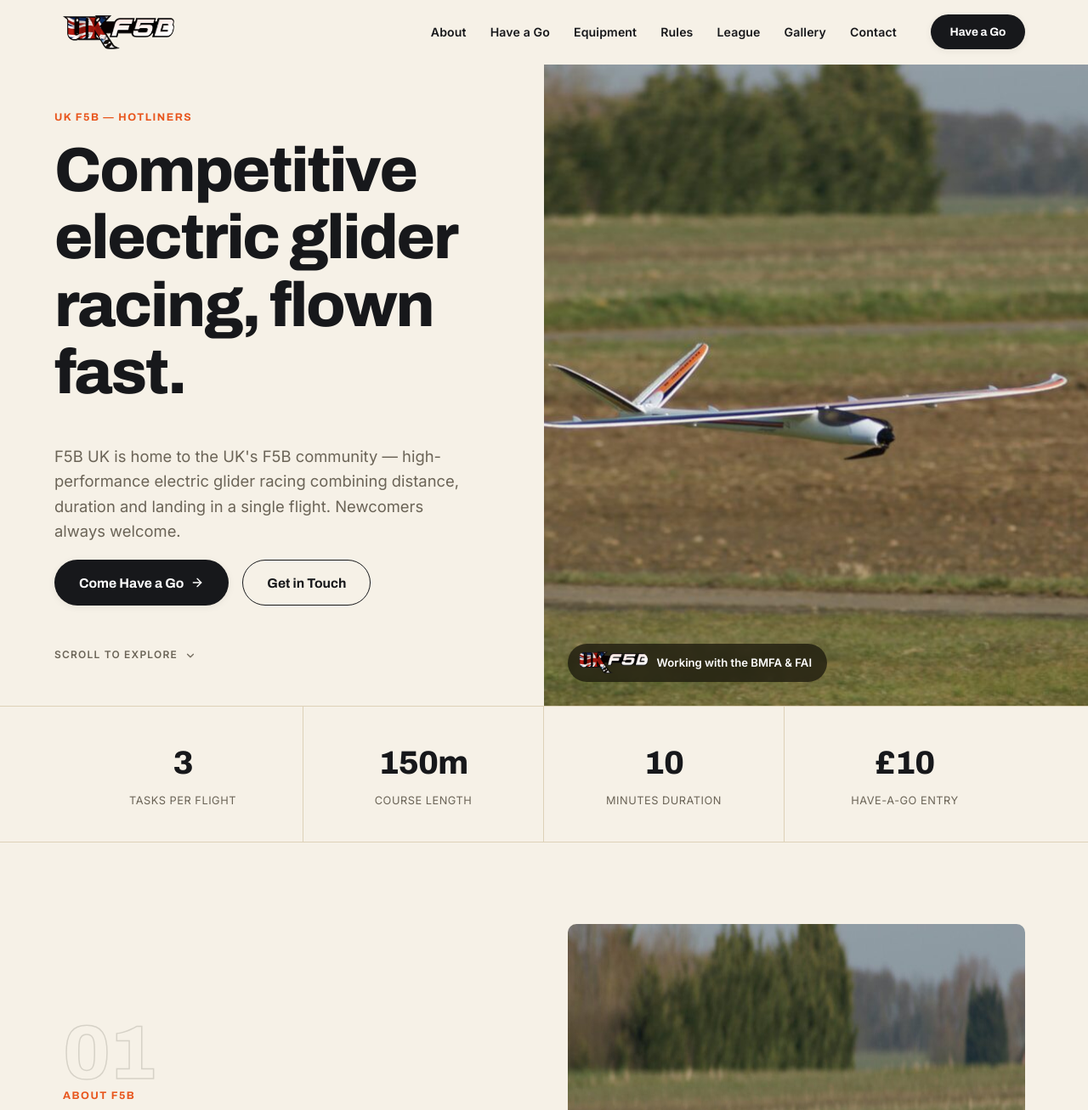
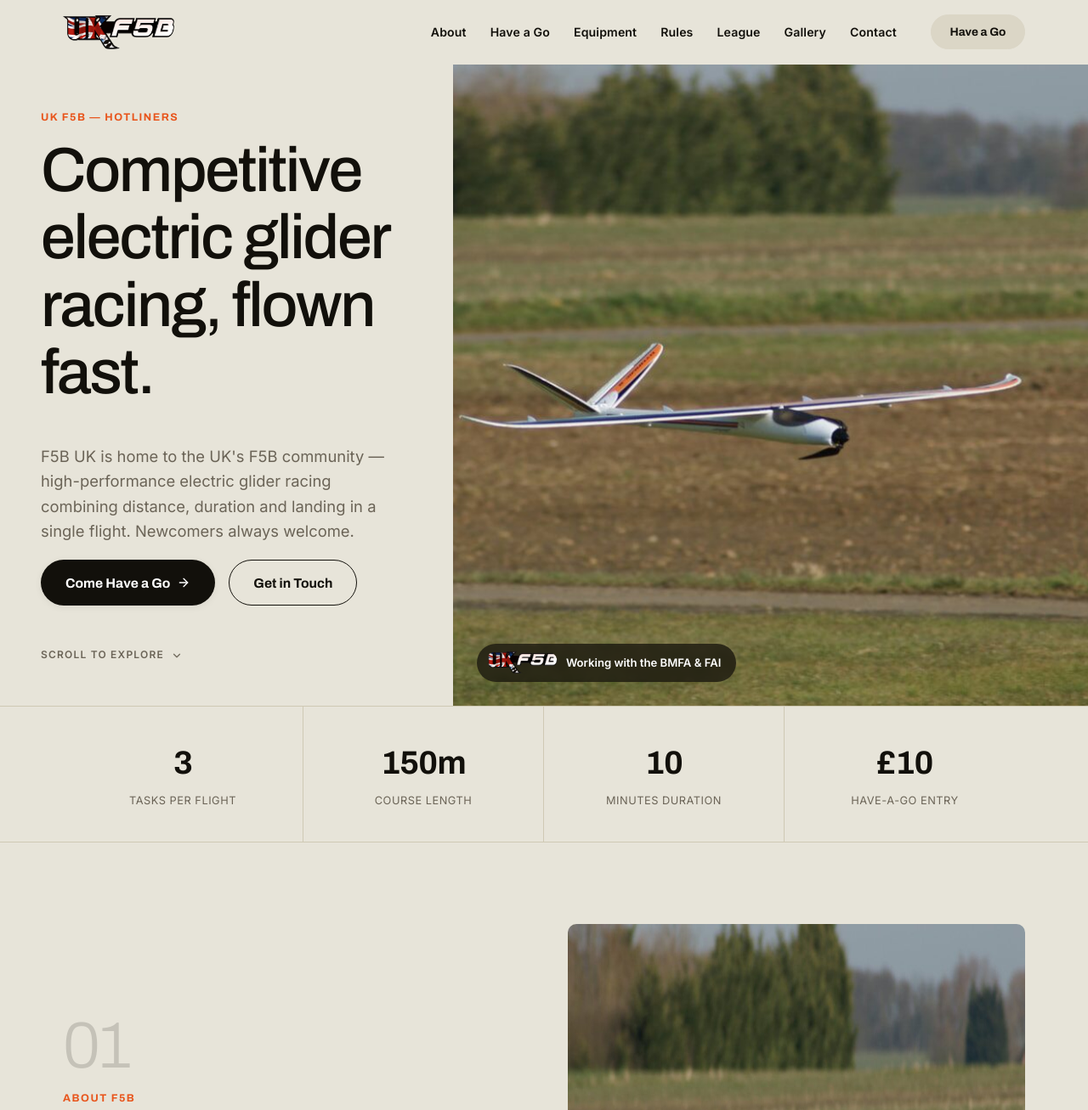
Before and after one commit to alanflockhart/f5b-co-uk, a plain HTML site: page index.html in a window 1280 px wide. Shown: the top 1307 px of the page at 85% size. Drawn offline with Linux system fonts and the light colour scheme.

Commit message:
Fine-tune design against real extracted Wix template values
Previous pass approximated the Wix reference from screenshots alone.
This time pulled the template's actual live CSS via DevTools Protocol
(the preview is a same-origin iframe, so computed styles were readable
directly) to get exact colors, font weights, and layout ratios instead
of guessing:

- Palette corrected to the reference's real tokens: cream #E7E4D9,
  tan #DBD6C6, ink #12100B (previous palette was an approximation)
- Headings switched from bold/800 to regular/500 weight — the
  reference's huge display type is not bold, just large with tight
  tracking, which reads far more refined
- Hero grid changed from a 50/50 split to 5fr/7fr, matching the
  reference's actual ~42/58 proportions
- Removed the -webkit-text-stroke technique used for the "01" section
  numerals (likely cause of the reported rendering/overflow glitch)
  in favor of the reference's actual approach: solid, light-weight,
  low-opacity fill
- Added a softer tan pill button variant matching the reference's
  secondary CTA style, used for nav buttons; strong solid-ink CTAs
  reserved for primary actions as in the reference

Verified no horizontal overflow at 12 viewport widths from 320px to
2560px, including the 900–960px breakpoint transition zone.

Co-Authored-By: Claude Sonnet 5 <noreply@anthropic.com>

```diff
--- a/equipment.html
+++ b/equipment.html
@@ -18,7 +18,7 @@
 
   <link rel="preconnect" href="https://fonts.googleapis.com">
   <link rel="preconnect" href="https://fonts.gstatic.com" crossorigin>
-  <link href="https://fonts.googleapis.com/css2?family=Inter:wght@400;500;600&family=Archivo:wght@600;700;800;900&display=swap" rel="stylesheet">
+  <link href="https://fonts.googleapis.com/css2?family=Inter:wght@400;500;600&family=Archivo:wght@300;400;500;600;700&display=swap" rel="stylesheet">
   <link rel="stylesheet" href="styles.css">
 </head>
 <body>
@@ -37,7 +37,7 @@
           <li><a href="index.html#gallery">Gallery</a></li>
           <li><a href="index.html#contact">Contact</a></li>
         </ul>
-        <a class="btn btn--primary nav-cta" href="index.html#have-a-go">Have a Go</a>
+        <a class="btn btn--tan nav-cta" href="index.html#have-a-go">Have a Go</a>
         <button type="button" class="nav-toggle" aria-label="Toggle menu" aria-expanded="false">
           <span></span><span></span><span></span>
         </button>
--- a/index.html
+++ b/index.html
@@ -19,7 +19,7 @@
 
   <link rel="preconnect" href="https://fonts.googleapis.com">
   <link rel="preconnect" href="https://fonts.gstatic.com" crossorigin>
-  <link href="https://fonts.googleapis.com/css2?family=Inter:wght@400;500;600&family=Archivo:wght@600;700;800;900&display=swap" rel="stylesheet">
+  <link href="https://fonts.googleapis.com/css2?family=Inter:wght@400;500;600&family=Archivo:wght@300;400;500;600;700&display=swap" rel="stylesheet">
   <link rel="stylesheet" href="styles.css">
 
   <script type="application/ld+json">
@@ -55,7 +55,7 @@
           <li><a href="index.html#gallery">Gallery</a></li>
           <li><a href="index.html#contact">Contact</a></li>
         </ul>
-        <a class="btn btn--primary nav-cta" href="#have-a-go">Have a Go</a>
+        <a class="btn btn--tan nav-cta" href="#have-a-go">Have a Go</a>
         <button type="button" class="nav-toggle" aria-label="Toggle menu" aria-expanded="false">
           <span></span><span></span><span></span>
         </button>
--- a/styles.css
+++ b/styles.css
@@ -10,23 +10,23 @@
   --color-accent: #e8551c;
   --color-accent-light: #ff8a4c;
 
-  --color-ink: #17181b;
-  --color-bg: #f6f1e7;
-  --color-bg-alt: #ece3d2;
-  --color-text: #17181b;
+  --color-ink: #12100b;
+  --color-bg: #e7e4d9;
+  --color-bg-alt: #dbd6c6;
+  --color-text: #12100b;
   --color-text-muted: #6b6457;
-  --color-border: #ddd1b8;
+  --color-border: #cfc9b4;
   --color-white: #ffffff;
 
   /* Type */
-  --font-heading: "Archivo", "Segoe UI", system-ui, sans-serif;
+  --font-heading: "Archivo", "Helvetica Neue", Helvetica, Arial, sans-serif;
   --font-body: "Inter", "Segoe UI", system-ui, sans-serif;
 
   /* Layout */
   --container-width: 1180px;
   --radius: 10px;
-  --shadow-sm: 0 2px 10px rgba(23, 20, 10, 0.06);
-  --shadow-md: 0 14px 34px rgba(23, 20, 10, 0.12);
+  --shadow-sm: 0 2px 10px rgba(18, 16, 11, 0.06);
+  --shadow-md: 0 14px 34px rgba(18, 16, 11, 0.12);
   --header-height: 76px;
 }
 
@@ -75,22 +75,23 @@ h4 {
   letter-spacing: -0.02em;
   margin: 0 0 0.6em;
   color: var(--color-ink);
+  font-weight: 500;
 }
 
 h1 {
   font-size: clamp(2.6rem, 6vw, 4.6rem);
-  font-weight: 800;
+  font-weight: 500;
   letter-spacing: -0.03em;
 }
 
 h2 {
   font-size: clamp(1.9rem, 4vw, 2.6rem);
-  font-weight: 800;
+  font-weight: 500;
 }
 
 h3 {
   font-size: 1.2rem;
-  font-weight: 700;
+  font-weight: 600;
   letter-spacing: -0.01em;
 }
 
@@ -143,12 +144,11 @@ ul {
 .section-number {
   display: block;
   font-family: var(--font-heading);
-  font-weight: 800;
-  font-size: clamp(3.5rem, 7vw, 6rem);
+  font-weight: 300;
+  font-size: clamp(3rem, 6vw, 5rem);
   line-height: 1;
-  color: transparent;
-  -webkit-text-stroke: 1.5px rgba(23, 20, 10, 0.14);
-  margin-bottom: -0.6rem;
+  color: rgba(18, 16, 11, 0.16);
+  margin-bottom: 0.5rem;
   letter-spacing: -0.02em;
 }
 
@@ -220,6 +220,17 @@ ul {
   color: var(--color-white);
 }
 
+.btn--tan {
+  background: var(--color-bg-alt);
+  color: var(--color-ink);
+  border-color: var(--color-bg-alt);
+}
+
+.btn--tan:hover {
+  background: var(--color-border);
+  border-color: var(--color-border);
+}
+
 .btn--accent {
   background: var(--color-accent);
   color: var(--color-white);
@@ -249,7 +260,7 @@ ul {
 }
 
 .site-header.is-scrolled {
-  background: rgba(246, 241, 231, 0.92);
+  background: rgba(231, 228, 217, 0.92);
   backdrop-filter: blur(10px);
   border-bottom-color: var(--color-border);
   box-shadow: var(--shadow-sm);
@@ -351,7 +362,7 @@ ul {
 
 .hero-grid {
   display: grid;
-  grid-template-columns: minmax(0, 1fr) minmax(0, 1fr);
+  grid-template-columns: minmax(0, 5fr) minmax(0, 7fr);
   align-items: stretch;
   min-height: min(84vh, 780px);
 }
@@ -359,7 +370,7 @@ ul {
 .hero-content-col {
   display: flex;
   align-items: center;
-  padding: 3rem clamp(1.5rem, 5vw, 5rem) 3rem clamp(1.5rem, 5vw, 4rem);
+  padding: 3rem clamp(1.5rem, 4vw, 3.5rem) 3rem clamp(1.5rem, 4vw, 3rem);
 }
 
 .hero-content {
@@ -389,7 +400,7 @@ ul {
   position: absolute;
   left: 1.75rem;
   bottom: 1.75rem;
-  background: rgba(23, 20, 10, 0.72);
+  background: rgba(18, 16, 11, 0.72);
   backdrop-filter: blur(6px);
   color: var(--color-white);
   border-radius: 999px;
@@ -667,7 +678,7 @@ ul {
 .gallery-caption {
   position: absolute;
   inset: auto 0 0 0;
-  background: linear-gradient(to top, rgba(23, 20, 10, 0.8), transparent);
+  background: linear-gradient(to top, rgba(18, 16, 11, 0.8), transparent);
   color: var(--color-white);
   font-size: 0.85rem;
   font-weight: 600;
```
Also changed, not shown: league.html (+2 -2 lines), rules.html (+2 -2 lines).
